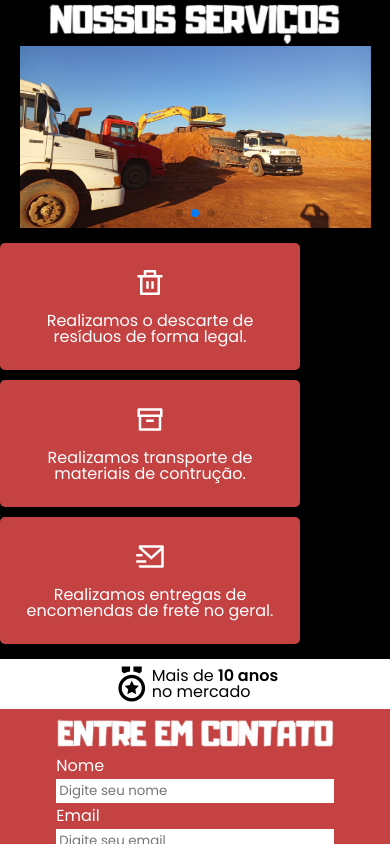
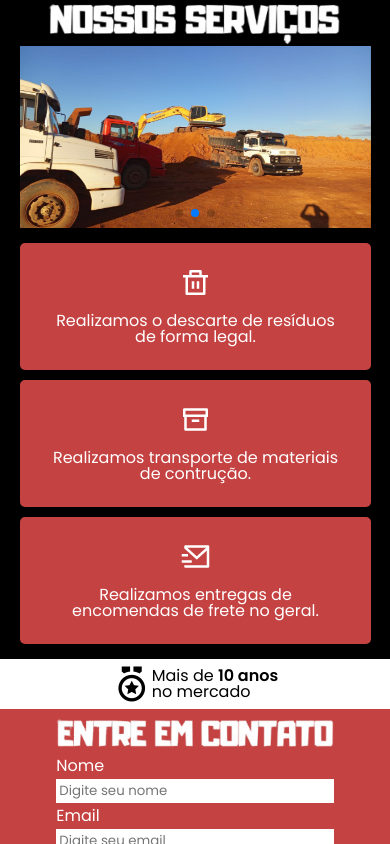
Before and after one commit to GuilFranca/SoDoValeEntulhos, a plain HTML site: page index.html in a window 390 px wide. Shown: the part 595-1439 px from the top of the page. Drawn offline with nearby package versions, Linux system fonts and the light colour scheme.

Commit message:
erro cards mobile resolvido

```diff
--- a/css/cards__nossos__serviços.css
+++ b/css/cards__nossos__serviços.css
@@ -11,8 +11,8 @@
 .card__nosssos__servicos {
     background-color: #C54242;
     color: white;
-    width: 300px;
-    /* margin: 0 auto; */
+    width: 90%;
+    margin: 0 auto;
     text-align: center;
     padding: 25px 25px;
     max-height: 150px;
--- a/css/styles.css
+++ b/css/styles.css
@@ -34,6 +34,9 @@
 /* Importando o estilo de cards dos nossos serviços */
 @import url("./cards__nossos__serviços.css");
 
+/* Importando bibliote de animação animate */
+@import url("https://cdnjs.cloudflare.com/ajax/libs/animate.css/4.1.1/animate.min.css");
+
 body {
 	font-family: 'Poppins', sans-serif;
 }
@@ -46,6 +49,10 @@ body {
 	display: none;
 }
 
+html {
+  scroll-behavior: smooth;
+}
+
 @media screen and (min-width: 768px){
 	.none__descktop{
 		display: none;
--- a/index.html
+++ b/index.html
@@ -99,17 +99,17 @@
 
         <div class="container__cards__nosssos__servicos">
 
-            <div class="card__nosssos__servicos">
+            <div class="card__nosssos__servicos animate__animated animate__backInLeft">
                 <i class="ri-delete-bin-line"></i>
                 <p>Realizamos o descarte de resíduos de forma legal.</p>
             </div>
 
-            <div class="card__nosssos__servicos">
+            <div class="card__nosssos__servicos animate__animated animate__backInLeft">
                 <i class="ri-archive-line"></i>
                 <p>Realizamos transporte de materiais de contrução.</p>
             </div>
 
-            <div class="card__nosssos__servicos">
+            <div class="card__nosssos__servicos animate__animated animate__backInLeft">
                 <i class="ri-mail-send-line"></i>
                 <p>Realizamos entregas de encomendas de frete no geral.</p>
             </div>
@@ -205,6 +205,7 @@
 
     <script src="https://cdn.jsdelivr.net/npm/swiper@11/swiper-bundle.min.js"></script>
     <script src="./js/carousel.js"></script>
+    <script src="./js/animacoes.js"></script>
 </body>
 
 </html>
--- /dev/null
+++ b/js/animacoes.js
@@ -0,0 +1,3 @@
+const cards = document.querySelectorAll('.card__nosssos__servicos');
+
+// const observer = document.documentElement.scroll
```
